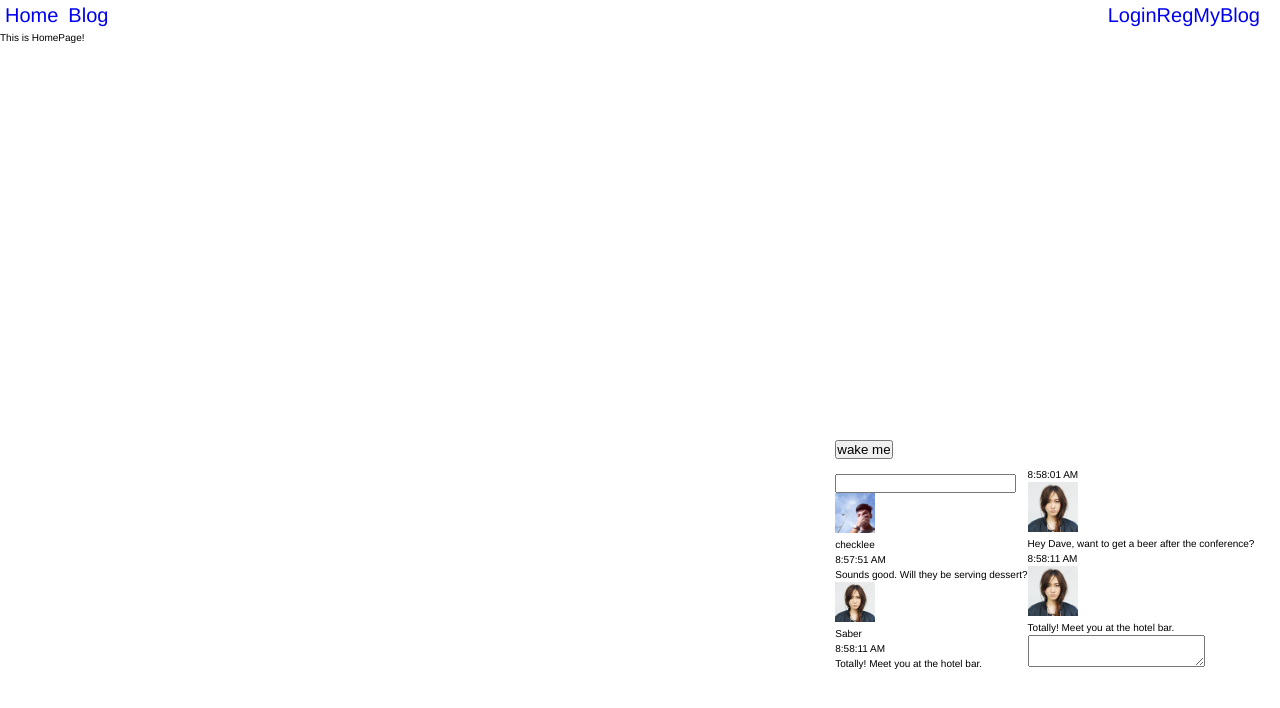
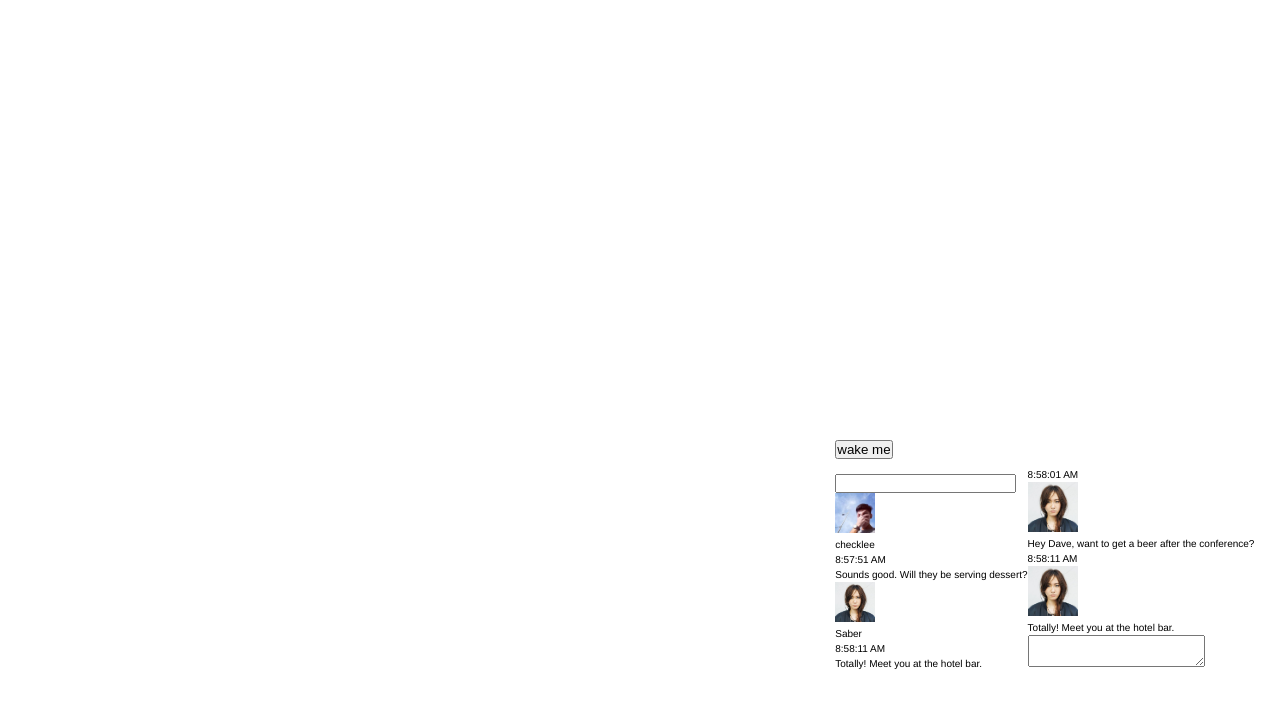
Before and after one commit to JiangWeixian/vue-chatroom, a Vue app: page / in a window 1280 px wide. Shown: the top 708 px of the page. Built offline with nearby package versions, Linux system fonts and the light colour scheme; what vue-resource, vue-socket.io would draw is missing.

Commit message:
Revert "Dev"

```diff
--- a/src/App.vue
+++ b/src/App.vue
@@ -1,17 +1,6 @@
 <template>
   <div id="app">
-        <div class="header">
-            <ul class="application">
-                <li><router-link to="/">Home</router-link></li>
-                <li><router-link to="/push/Saber">Blog</router-link></li>
-            </ul>
-            <div class="state">
-                <router-link to="/login">Login</router-link>
-                <router-link to="/reg">Reg</router-link>
-                <router-link to="/push/myblog">MyBlog</router-link>
-            </div>
-        </div>
-        <router-view class="view"></router-view>
+    <router-view></router-view>
     <wake-button></wake-button>
   </div>
 </template>
@@ -31,21 +20,4 @@
   -moz-osx-font-smoothing: grayscale;
   height: 100vh;
 }
-    .application {
-        float: left;
-    }
-    .application li {
-        font-size: 2em;
-        display: inline;
-        list-style-type: none;
-        padding: 5px;
-    }
-    .state {
-        float: right;
-        font-size: 2em;
-        padding-right: 20px;
-    }
-    .view {
-        clear: both;
-    }
 </style>
--- a/src/components/Hello.vue
+++ b/src/components/Hello.vue
@@ -1,18 +1,35 @@
 <template>
-  <div class="homepage">
-    <hello-panel></hello-panel>
+  <div class="hello">
+    <img src="../assets/logo.png">
+    <h1>{{ msg }}</h1>
+    <h2>Essential Links</h2>
+    <ul>
+      <li><a href="https://vuejs.org" target="_blank">Core Docs</a></li>
+      <li><a href="https://forum.vuejs.org" target="_blank">Forum</a></li>
+      <li><a href="https://gitter.im/vuejs/vue" target="_blank">Gitter Chat</a></li>
+      <li><a href="https://twitter.com/vuejs" target="_blank">Twitter</a></li>
+      <br>
+      <li><a href="http://vuejs-templates.github.io/webpack/" target="_blank">Docs for This Template</a></li>
+    </ul>
+    <h2>Ecosystem</h2>
+    <ul>
+      <li><a href="http://router.vuejs.org/" target="_blank">vue-router</a></li>
+      <li><a href="http://vuex.vuejs.org/" target="_blank">vuex</a></li>
+      <li><a href="http://vue-loader.vuejs.org/" target="_blank">vue-loader</a></li>
+      <li><a href="https://github.com/vuejs/awesome-vue" target="_blank">awesome-vue</a></li>
+    </ul>
   </div>
 </template>
 
 <script>
-  import HelloPanel from './HelloPanel'
-  export default {
-    components: { HelloPanel },
-    name: 'Hello',
-    data() {
-      return ''
+export default {
+  name: 'hello',
+  data () {
+    return {
+      msg: 'Welcome to Your Vue.js App'
     }
   }
+}
 </script>
 
 <!-- Add "scoped" attribute to limit CSS to this component only -->
--- a/src/components/HelloPanel.vue
+++ /dev/null
@@ -1,14 +0,0 @@
-<template>
-  <div class="frame">
-    This is HomePage!
-  </div>
-</template>
-
-<script>
-    export default {
-      name: 'HelloPanel',
-      data() {
-        return ''
-      }
-    }
-</script>
--- a/src/components/Login.vue
+++ b/src/components/Login.vue
@@ -7,7 +7,7 @@
 <script>
   import LoginPanel from "./LoginPanel";
   export default {
-    components: { LoginPanel },
+    components: {LoginPanel},
     name: 'Login',
     data() {
       return {
--- a/src/components/push.vue
+++ b/src/components/push.vue
@@ -1,20 +1,14 @@
 <template>
-  <div class="wrap">
-    <p>push successfully!</p>
-    <span>This is Dynamic Segment! {{ this.$route.params.id }}</span>
-  </div>
+  <p>push successfully!</p>
 </template>
 
 <script>
   export default {
     name: 'push',
     data() {
-      return ''
-    },
-    watch: {
-        '$route' (to, from) {
-            console.log('route change')
-        }
+      return {
+        push: ''
+      }
     }
   }
 </script>
--- a/src/router/index.js
+++ b/src/router/index.js
@@ -20,7 +20,7 @@ const routes = [
   {path:'/', component:Hello, name:'hello'},
   {path:'/login', component:Login, name:'login'},
   {path: '/reg', component:Reg, name:'reg'},
-  {path: '/push/:id', component:push, name:'push'}
+  {path: '/push', component:push, name:'push'}
 ];
 
 const router = new Router({
@@ -28,8 +28,6 @@ const router = new Router({
   routes
 });
 
-
-/*
 router.beforeEach((to, from, next) => {
   const token = localStorage.getItem('token');
   if(to.path == '/login') {
@@ -46,7 +44,5 @@ router.beforeEach((to, from, next) => {
     next();
   }
 });
-*/
-
 
 export default router;
```
Also changed, not shown: test.txt (deleted), 1 other file (tests, documents, lock files or other folders). Lines whose indentation alone changed are shown as unchanged.
